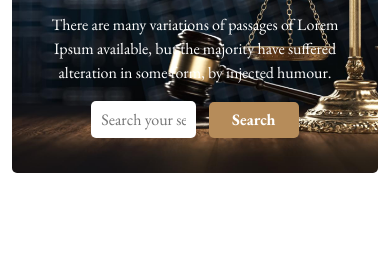
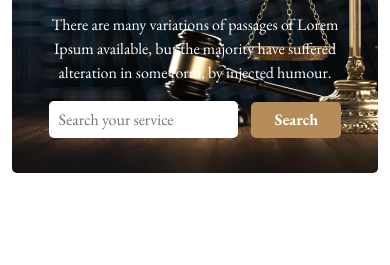
Before and after one commit to kazisolah114/design-legal-solution, a plain HTML site: page index.html in a window 390 px wide. Shown: the part 214-479 px from the top of the page. Drawn offline with nearby package versions, Linux system fonts and the light colour scheme.

Commit message:
banner fixed

```diff
--- a/style.css
+++ b/style.css
@@ -205,6 +205,9 @@
     .faq-img img{
         width: 100%;
     }
+    .banner-form input {
+        width: 60%!important;
+    }
     .banner-text h2 {
         font-size: 35px;
     }
```
Lines whose indentation alone changed are shown as unchanged.
